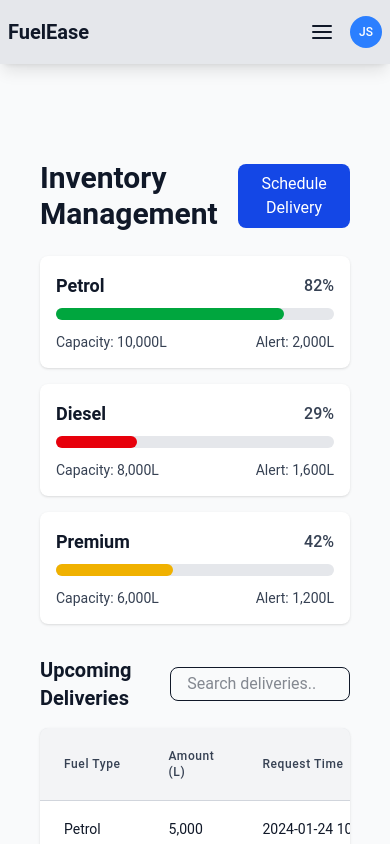
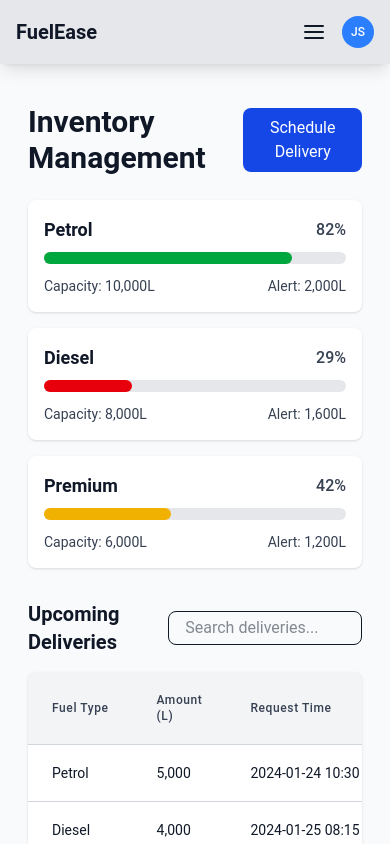
Before and after one commit to harshbix/FuelEase, a React (Vite) app: page /Inventory in a window 390 px wide. Shown: the top 844 px of the page. Built offline with nearby package versions, Linux system fonts and the light colour scheme; a web font is replaced by a local one.

Commit message:
responsive fixation

```diff
--- a/src/components/Invetory/Invetory.jsx
+++ b/src/components/Invetory/Invetory.jsx
@@ -118,7 +118,7 @@ const deliveryData = [
   return (
     <div className="relative">
       {/* Main content with conditional blur */}
-      <div className={`p-6 bg-gray-50 min-h-screen pt-24 ${showModal || showDeleteModal ? 'blur-sm' : ''}`}>
+      <div className={`px-3 bg-gray-50 pt-10 ${showModal || showDeleteModal ? 'blur-sm' : ''}`}>
         {/* Header with Schedule Delivery button */}
         <div className="flex justify-between items-center mb-6">
           <h2 className="text-3xl font-bold text-gray-900">Inventory Management</h2>
--- a/src/components/Navbar/navbar.jsx
+++ b/src/components/Navbar/navbar.jsx
@@ -125,7 +125,7 @@ const Navbar = () => {
 
   return (
     <nav className="bg-gray-200 text-white shadow-lg fixed w-full top-0 z-50">
-      <div className="max-w-7xl mx-auto px-2">
+      <div className="max-w-7xl mx-auto px-4 sm:px-6 lg:px-8">
         <div className="flex items-center justify-between h-16">
           <div className="flex-shrink-0">
             <span className="text-xl font-bold text-gray-900">FuelEase</span>
--- a/src/components/Pump/pumpManagement.jsx
+++ b/src/components/Pump/pumpManagement.jsx
@@ -127,7 +127,7 @@ function PumpManagement() {
   });
 
   return (
-    <div className="p-8 space-y-6">
+    <div className="py-8 px-3 space-y-6">
       <div className="flex justify-between items-center">
         <h1 className="text-2xl font-bold">Pump Management</h1>
         <button className="px-4 py-2 bg-blue-600 text-white rounded">
--- a/src/components/Staff/StaffManagement.jsx
+++ b/src/components/Staff/StaffManagement.jsx
@@ -151,7 +151,7 @@ const StaffManagement = () => {
   const totalDepartments = new Set(staffData.map((s) => s.department)).size;
 
   return (
-    <div className="p-8 bg-gray-50 min-h-screen">
+    <div className="py-8 px-3 bg-gray-50">
       <h1 className="text-2xl font-bold mb-6">Staff Management</h1>
 
       {/* Stats */}
```
